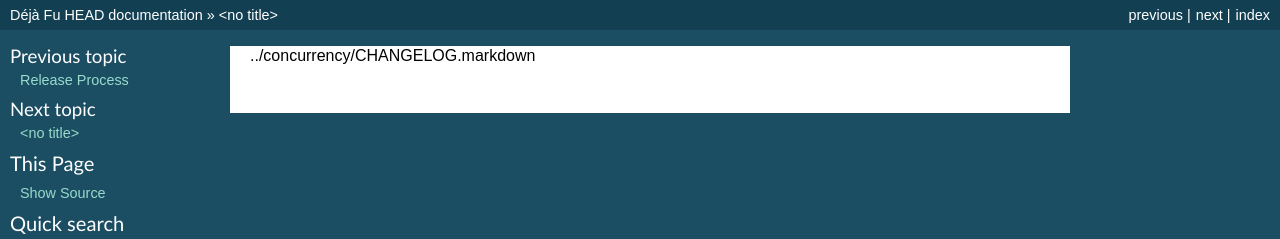
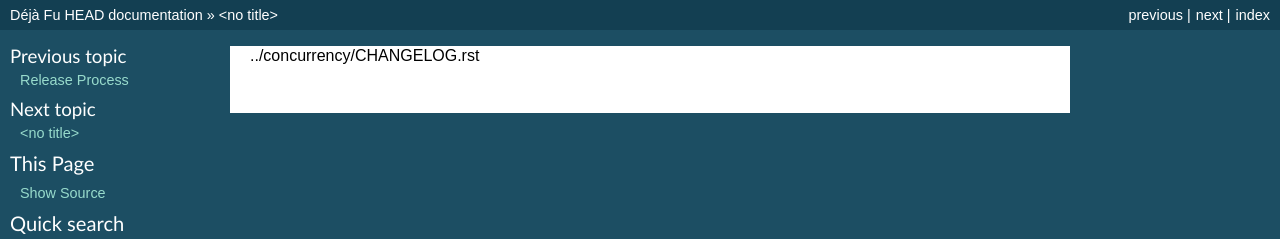
Before and after one commit to barrucadu/dejafu, a Sphinx documentation site: the page built from doc/changelog_concurrency.rst, in a window 1280 px wide. Shown: the top 239 px of the page. Built offline with Sphinx 7.4.7, drawn with Linux system fonts in a browser that asks for light colours.

Commit message:
Rewrite concurrency changelog

```diff
--- a/doc/changelog_concurrency.md
+++ /dev/null
@@ -1 +0,0 @@
-../concurrency/CHANGELOG.markdown
--- /dev/null
+++ b/doc/changelog_concurrency.rst
@@ -0,0 +1 @@
+../concurrency/CHANGELOG.rst
--- a/doc/conf.py
+++ b/doc/conf.py
@@ -58,6 +58,7 @@
 extlinks = {
     'commit': (_repo + 'commit/%s', 'commit '),
     'issue': (_repo + 'issues/%s', 'issue #'),
+    'pull': (_repo + 'pull/%s', 'pull request #'),
     'tag': (_repo + 'releases/tag/%s', 'tag '),
     'github': (_repo + '%s', ''),
     'hackage': ('https://hackage.haskell.org/package/%s', ''),
```
Also changed, not shown: concurrency/CHANGELOG.rst (added), 2 other files.
